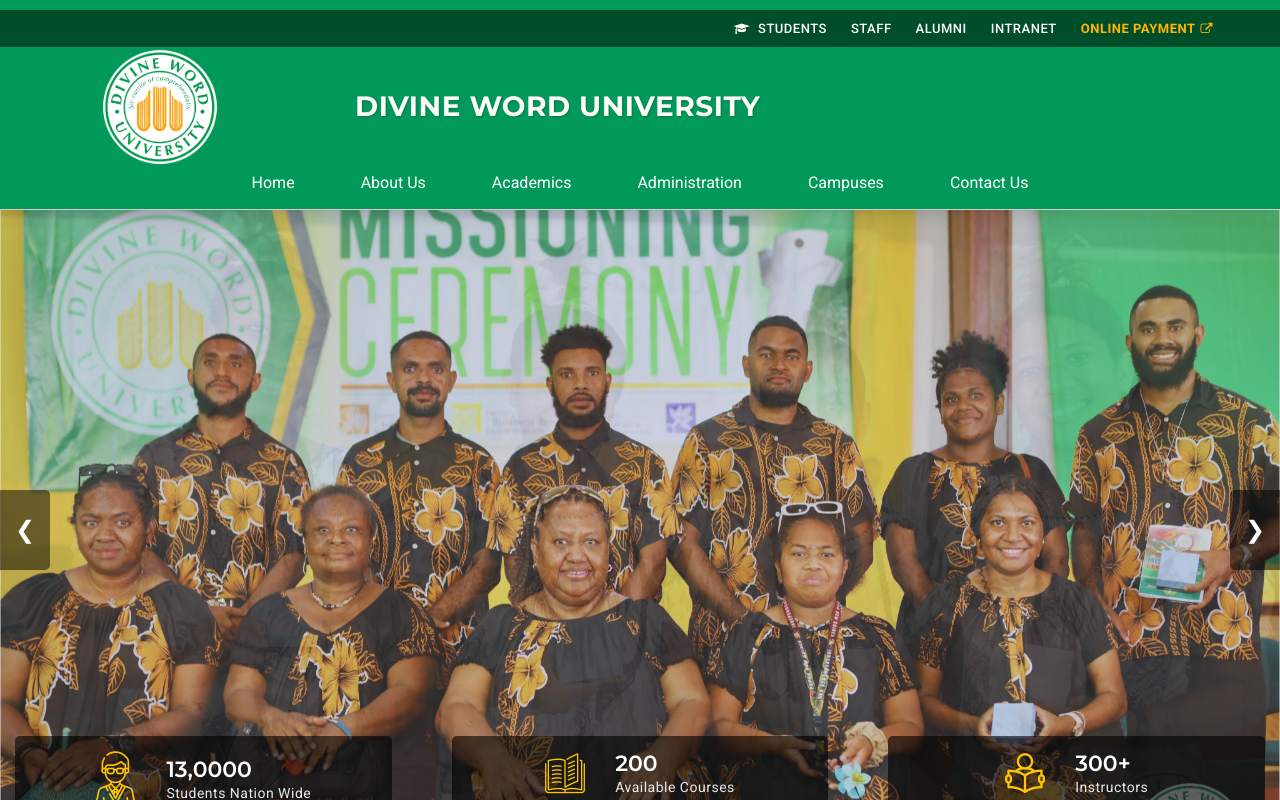
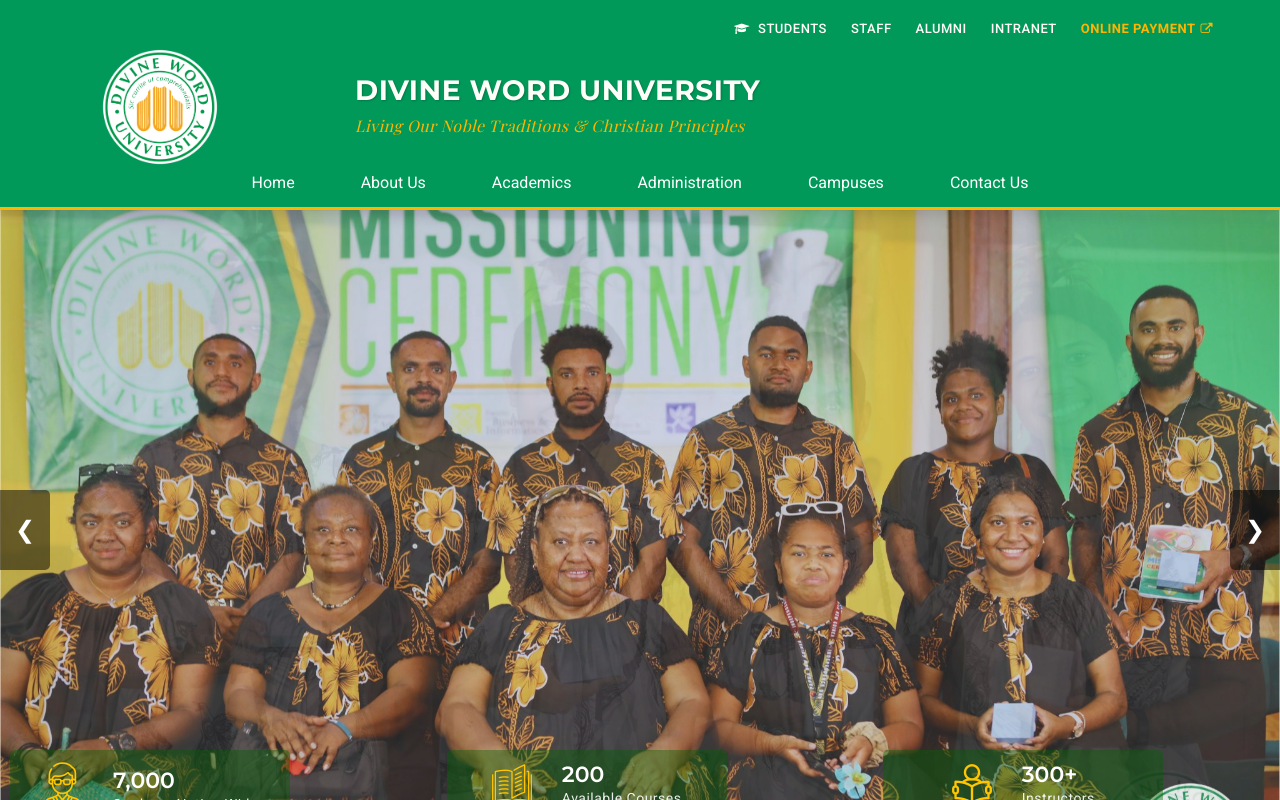
Before and after one commit to BarataApsii/dwu, a plain HTML site: page index.html in a window 1280 px wide. Drawn offline with nearby package versions, Linux system fonts and the light colour scheme; some packages are replaced by stand-ins of ours; a web font is replaced by a local one.

Commit message:
updating nav bar

```diff
--- a/css/style.css
+++ b/css/style.css
@@ -49,7 +49,7 @@
 ===========================*/
 
 
-@import url('https://fonts.googleapis.com/css?family=Montserrat:300,400,500,600,700|Roboto:300,400,500,700');
+@import url('https://fonts.googleapis.com/css?family=Montserrat:300,400,500,600,700|Roboto:300,400,500,700|Playfair+Display:400,400i,700,700i&display=swap');
 
  html, body {
     height: 100%;
@@ -995,7 +995,7 @@ p {
 
 /* Quick Links Bar */
 .quick-links-bar {
-    background-color: #004d2a; /* Darker shade of primary green */
+    background-color: transparent; /* Removed solid background */
     padding: 8px 0;
     font-size: 14px;
 }
@@ -1275,6 +1275,21 @@ p {
 }
 
 
+#header-part {
+    position: relative;
+}
+
+#header-part::after {
+    content: '';
+    position: absolute;
+    bottom: 0;
+    left: 0;
+    width: 100%;
+    height: 3px;
+    background-color: #FFB500;
+    z-index: 10;
+}
+
 #slider-part-3 .slider-feature {
     position: absolute;
     bottom: 0;
@@ -1282,17 +1297,19 @@ p {
     width: 100%;
     z-index: 2;
     padding: 20px 0;
-    background: none; /* Remove the main dark background */
+    background-color: #004d2a; /* Match quicklinks bar background */
+    margin-top: 20px;
+    border-radius: 4px;
 }
 #slider-part-3 .singel-slider-feature {
     display: flex;
     align-items: center;
-    padding: 15px 25px;
-    transition: all 0.3s ease;
-    margin: 8px 15px;
-    background: rgba(0, 0, 0, 0.6); /* Semi-transparent black background */
-    border-radius: 5px;
-
+    padding: 12px 18px;
+    margin: 20px 10px 0;
+    background: rgba(0, 100, 0, 0.4);
+    border-radius: 5px;
+    max-width: 280px;
+    width: 100%;
 }
 .singel-slider-feature .icon{}
 .singel-slider-feature .cont{
@@ -2444,6 +2461,12 @@ p {
     font-weight: 600;
 }
 
+/* Counter Section Background */
+#counter-part.gray-bg {
+    background-color: rgba(0, 77, 42, 0.9); /* Primary color (#004d2a) with 90% opacity */
+    background-blend-mode: overlay;
+}
+
 
 /*=====================================================
     17. TEACHERS 2 css
--- a/index.html
+++ b/index.html
@@ -80,10 +80,13 @@
                     </div>
 
                     <!-- University Name -->
-                    <div class="col-lg-5 col-md-7 d-none d-md-flex align-items-center">
+                    <div class="col-lg-5 col-md-7 d-none d-md-flex flex-column justify-content-center">
                         <h1 style="color: #fff; font-size: 28px; font-weight: 700; margin: 0; line-height: 1.2; text-transform: uppercase;">
                             Divine Word University
                         </h1>
+                        <p style="color: #FFB500; font-size: 16px; margin: 5px 0 0; font-style: italic; font-family: 'Playfair Display', serif; letter-spacing: 0.5px; font-weight: 500;">
+                            Living Our Noble Traditions & Christian Principles
+                        </p>
                     </div>
 
                     <!-- Support + Apply -->
@@ -165,7 +168,7 @@
                                     <img src="images/all-icon/man.png" alt="icon">
                                 </div>
                                 <div class="cont">
-                                    <h3>13,0000</h3>
+                                    <h3>7,000</h3>
                                     <span>Students Nation Wide</span>
                                 </div>
                             </div> <!-- singel slider feature -->
```
